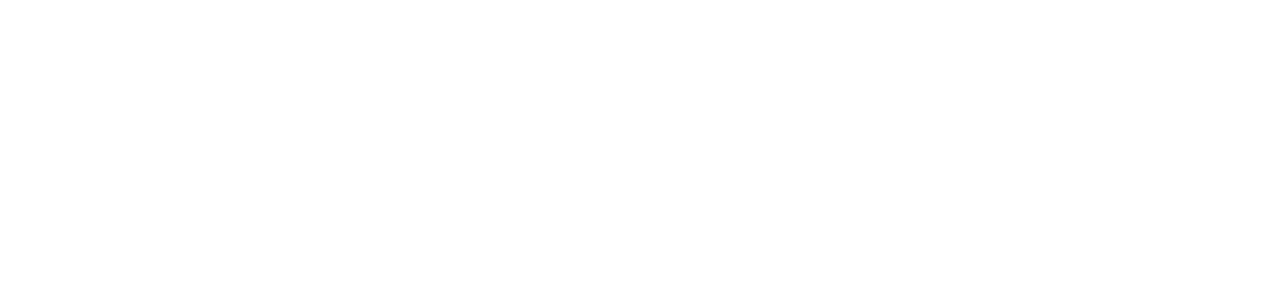
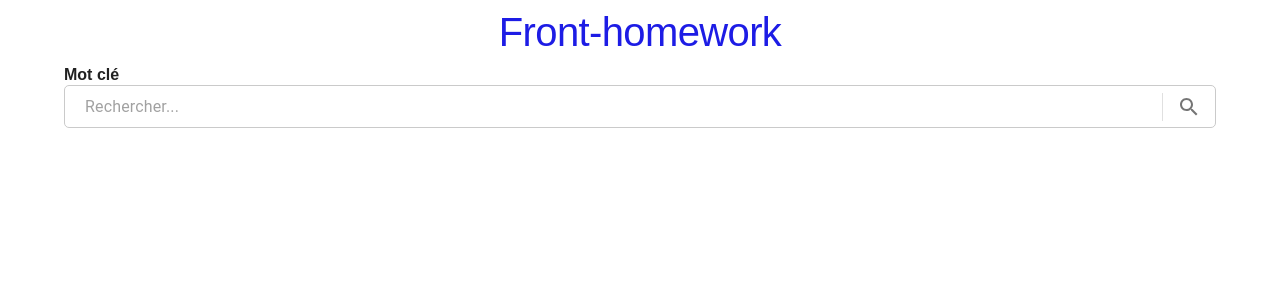
Before and after one commit to spyle23/front-homework, a React (Create React App) app: page / in a window 1280 px wide. Shown: the top 300 px of the page. Built offline with nearby package versions, Linux system fonts and the light colour scheme.

Commit message:
create search component

```diff
--- /dev/null
+++ b/src/components/Input/SearchKeyword.tsx
@@ -0,0 +1,53 @@
+import React, { FC } from "react";
+import { TextField, Box, InputBase, Divider, Typography } from "@mui/material";
+import IconButton from "@mui/material/IconButton";
+import { Cancel } from "@mui/icons-material";
+import SearchIcon from "@mui/icons-material/Search";
+
+interface SearchKeywordProps {
+  sx?: any;
+  value: string;
+  placeholder?: string;
+  title: string;
+  onChange: (
+    e: React.ChangeEvent<HTMLTextAreaElement | HTMLInputElement>
+  ) => void;
+  onSearch: () => void;
+  clear: () => void;
+}
+
+export const SearchKeyword: FC<SearchKeywordProps> = React.memo(
+  ({ sx, placeholder, onChange, onSearch, clear, value, title }) => {
+    return (
+      <Box sx={sx}>
+        <Typography variant="h5">{title}</Typography>
+        <Box
+          sx={{
+            p: "2px 4px",
+            display: "flex",
+            alignItems: "center",
+            height: "43px",
+            border: "1px solid #CACACA",
+            borderRadius: "5px",
+          }}
+        >
+          <InputBase
+            onChange={onChange}
+            value={value}
+            sx={{ ml: 1, flex: 1 }}
+            placeholder={placeholder || "Rechercher..."}
+          />
+          {value ? (
+            <IconButton sx={{ p: "10px" }} aria-label="search" onClick={clear}>
+              <Cancel />
+            </IconButton>
+          ) : null}
+          <Divider sx={{ height: 28, m: 0.5 }} orientation="vertical" />
+          <IconButton sx={{ p: "10px" }} aria-label="search" onClick={onSearch}>
+            <SearchIcon />
+          </IconButton>
+        </Box>
+      </Box>
+    );
+  }
+);
--- a/src/pages/Home/Home.tsx
+++ b/src/pages/Home/Home.tsx
@@ -1,5 +1,30 @@
-import { Container } from "@mui/material";
+import React, { useState, useCallback } from "react";
+import { Container, Typography } from "@mui/material";
+import { SearchKeyword } from "../../components/Input/SearchKeyword";
 
-export const Home = () => {
-  return <Container></Container>;
-};
+export const Home = React.memo(() => {
+  const [search, setSearch] = useState<string>("");
+  const handleChange = (
+    e: React.ChangeEvent<HTMLTextAreaElement | HTMLInputElement>
+  ) => {
+    setSearch(e.target.value);
+  };
+  const handleClear = () => {
+    setSearch("");
+  };
+  return (
+    <Container>
+      <Typography variant="h1" sx={{ textAlign: "center", my: 2 }}>
+        Front-homework
+      </Typography>
+      <SearchKeyword
+        title="Mot clé"
+        sx={{ my: 2 }}
+        value={search}
+        onChange={handleChange}
+        clear={handleClear}
+        onSearch={() => console.log(search)}
+      />
+    </Container>
+  );
+});
```
